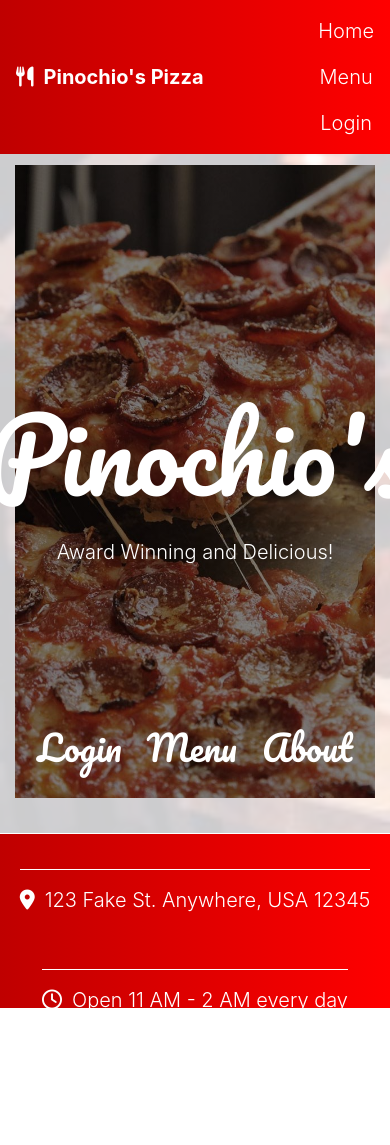
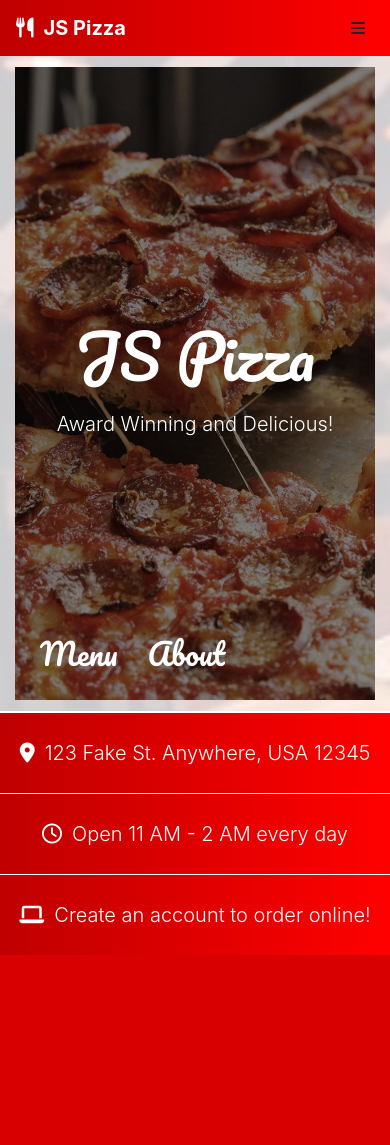
Before and after one commit to jselzer626/Pizza, a Django app: page / in a window 390 px wide; the page is wider, and only the part inside the window is pictured. After the commit the page ends 955 px from the top of that part, so only its background shows below. Run offline with Django 3.2, Linux system fonts and the light colour scheme; some libraries are stand-ins or nearby versions.

Commit message:
add mobile styling

```diff
--- a/orders/templates/orders/index.html
+++ b/orders/templates/orders/index.html
@@ -10,12 +10,12 @@ Home
 {% block body %}
 <div class="hero-image" id="main-hero-image">
   <div class="hero-text">
-    <h1 id="main-header">Pinochio's</h1>
+    <h1 id="main-header">JS Pizza</h1>
     <p class="lead">Award Winning and Delicious!</p>
   </div>
   <div class="menuHeader" id="startMenu">
     {% if not user.username %}
-    <p class="lead"><a href="users/">Login</a></p>
+    <p class="lead" id="userMenuLogin"><a href="users/">Login</a></p>
     {% endif %}
     <p class="lead"><a href="{% url 'loadMenu' %}">Menu</a></p>
     <p class="lead"><a href="{% url 'showAboutPage' %}">About</a></p>
--- a/static/styles.css
+++ b/static/styles.css
@@ -10,6 +10,30 @@ body, html {
 
 i {
   margin-right: 10px;
+}
+
+#mobileMenuButton {
+  display: none;
+}
+
+@media screen and (max-width: 600px) {
+  .nav-link:not(.mobile) {
+    display: none;
+  }
+  #mobileMenuButton {
+    position: absolute;
+    top: 20;
+    right: 15;
+    display: block;
+  }
+}
+
+#mobileMenu {
+  margin-top: 25px;
+}
+
+#mobileMenu a {
+  padding-bottom: 0px;
 }
 
 .footer-details {
@@ -42,6 +66,33 @@ footer div {
   flex-flow: row wrap;
   justify-content: space-around;
 }
+
+footer {
+  color: white;
+  height: 175px;
+  bottom: 0;
+  width: 100%;
+  background-image: linear-gradient(to right, #bf0000, red);
+}
+
+.footer-details > p {
+  margin-top: 15px;
+}
+
+@media screen and (max-width: 600px) {
+  footer {
+    height: max-content;
+  }
+  footer div {
+    margin-top: 0px;
+    width: 100%;
+  }
+  .footer-details > p {
+    margin-top: 25px;
+    margin-bottom: 25px;
+  }
+}
+
 .userMenu {
   font-size: 125px;
   margin-top: 125px;
@@ -82,6 +133,39 @@ footer div {
   font: 35px 'Pacifico', Helvetica, sans-serif;
 }
 
+#mobileItemAddButton {
+  display: none;
+}
+
+@media screen and (max-width: 600px) {
+  .menuHeader a {
+    font: 30px 'Pacifico', Helvetica, sans-serif;
+  }
+  #userMenuLogin {
+    display: none;
+  }
+  .menuHeader p {
+    margin-right: 15px;
+    margin-left: 15px;
+    margin-top: 10px;
+  }
+  .menuHeader {
+    flex-flow: row;
+    overflow: scroll;
+    justify-content: flex-start;
+  }
+  #desktopItemAddButton {
+    display: none;
+  }
+  #mobileItemAddButton {
+    display: table-row;
+  }
+  #mobileItemAddButton {
+    text-align: right;
+  }
+}
+
+
 .userMenu p {
   margin-top: 25px;
   font-size: 20px;
@@ -89,10 +173,6 @@ footer div {
 
 .userMenu a {
   color: black;
-}
-
-.footer-details > p {
-  margin-top: 15px;
 }
 
 .signUpForm {
@@ -153,15 +233,6 @@ footer div {
   background-image: url("images/pizza_restaurant_photo.jpg");
   background-size: cover;
   z-index: -1;
-}
-
-footer {
-  color: white;
-  height: 175px;
-  position: relative;
-  bottom: 0;
-  width: 100%;
-  background-image: linear-gradient(to right, #bf0000, red);
 }
 
 .navbar-brand {
@@ -376,6 +447,19 @@ tfoot::before {
   font: 400 100px/1.5 'Pacifico', Helvetica, sans-serif;
 }
 
+@media screen and (max-width: 600px) {
+  #main-header {
+    font: 400 60px/1.5 'Pacifico', Helvetica, sans-serif;
+  }
+  .hero-text {
+    top: 50%;
+    width: max-content;
+  }
+  #main-hero-image{
+    margin-bottom: 3%;
+  }
+}
+
 #orderList {
   margin-top: 2%;
   margin-bottom: 3%;
--- a/templates/base.html
+++ b/templates/base.html
@@ -9,11 +9,14 @@
     <script src="https://code.jquery.com/jquery-3.3.1.min.js"></script>
     <script src="https://cdnjs.cloudflare.com/ajax/libs/popper.js/1.14.3/umd/popper.min.js"></script>
     <script src="https://maxcdn.bootstrapcdn.com/bootstrap/4.1.3/js/bootstrap.min.js"></script>
+    <script>
+      // not being used rn
+    </script>
     {% block staticfile %}{% endblock %}
     <title>{% block title %}{% endblock %}</title>
   </head>
   <nav class="navbar navbar-expand-lg">
-    <a class="navbar-brand lead" href="/"><i class="fas fa-utensils"></i>Pinochio's Pizza</a>
+    <a class="navbar-brand lead" href="/"><i class="fas fa-utensils"></i>JS Pizza</a>
     <ul class="navbar-nav ml-auto">
       {% if user.username %}
       <div class="dropdown d-inline">
@@ -31,6 +34,12 @@
       <a class="nav-link lead" href="/">Home</a>
       <a class="nav-link lead" href="{% url 'loadMenu' %}">Menu</a>
       <a class="nav-link lead" href="{% url 'loginIndex' %}">Login</a>
+      <a id="mobileMenuButton" data-toggle="collapse" data-target="#mobileMenu"><i class="fas fa-bars"></i></a>
+      <div id="mobileMenu" class="collapse">
+        <a class="nav-link lead mobile" href="/">Home</a>
+        <a class="nav-link lead mobile" href="{% url 'loadMenu' %}">Menu</a>
+        <a class="nav-link lead mobile" href="{% url 'loginIndex' %}">Login</a>
+      </div>
       {% endif %}
     </ul>
   </nav>
@@ -45,7 +54,7 @@
     <div>
       <div class="footer-details"><p class="lead"><i class="fas fa-map-marker-alt"></i>123 Fake St. Anywhere, USA 12345</p></div>
       <div class="footer-details"><p class="lead"><i class="far fa-clock"></i>Open 11 AM - 2 AM every day</p></div>
-      <div class="footer-details"><p class="lead"><i class="fas fa-laptop"></i>Online ordering available! Please login for details</p></div>
+      <div class="footer-details"><p class="lead"><i class="fas fa-laptop"></i>Create an account to order online!</p></div>
     </div>
   </footer>
 </html>
--- a/users/views.py
+++ b/users/views.py
@@ -31,9 +31,10 @@ def login_view(request):
 
 def register_confirm(request):
     username = request.POST["new_username"]
-    if User.objects.get(username=username):
+    try:
+        User.objects.get(username=username)
         return render(request, "users/register.html", {"message": "Username already taken, please choose something different!"})
-    else:
+    except User.DoesNotExist:
         password = request.POST["new_password"]
         email = request.POST["email"]
         next = request.POST.get('next') if request.POST.get('next') != '' else "/"
```
Also changed, not shown: orders/templates/orders/create.html (+8 -6 lines), pizza/settings.py (+5 -4 lines).
